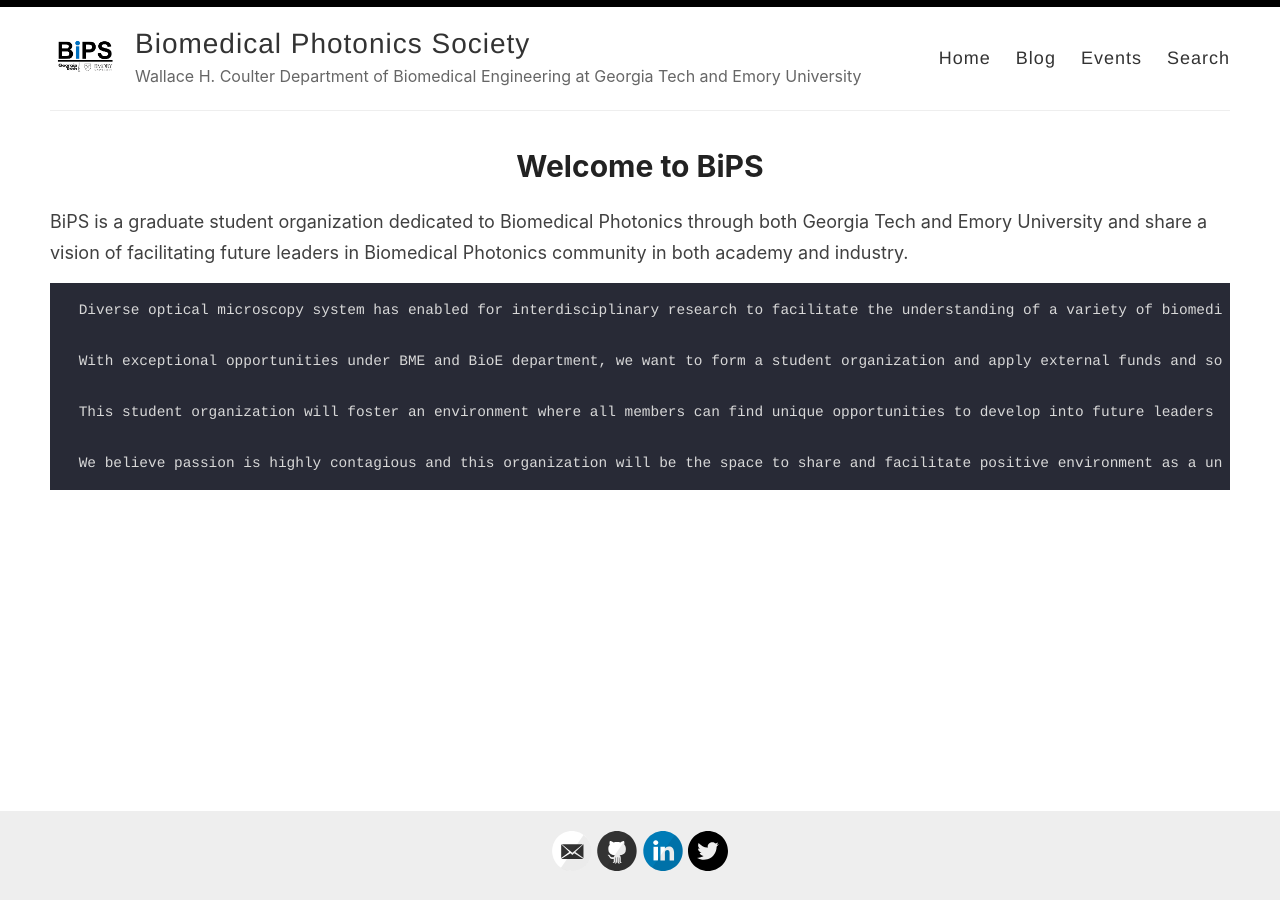
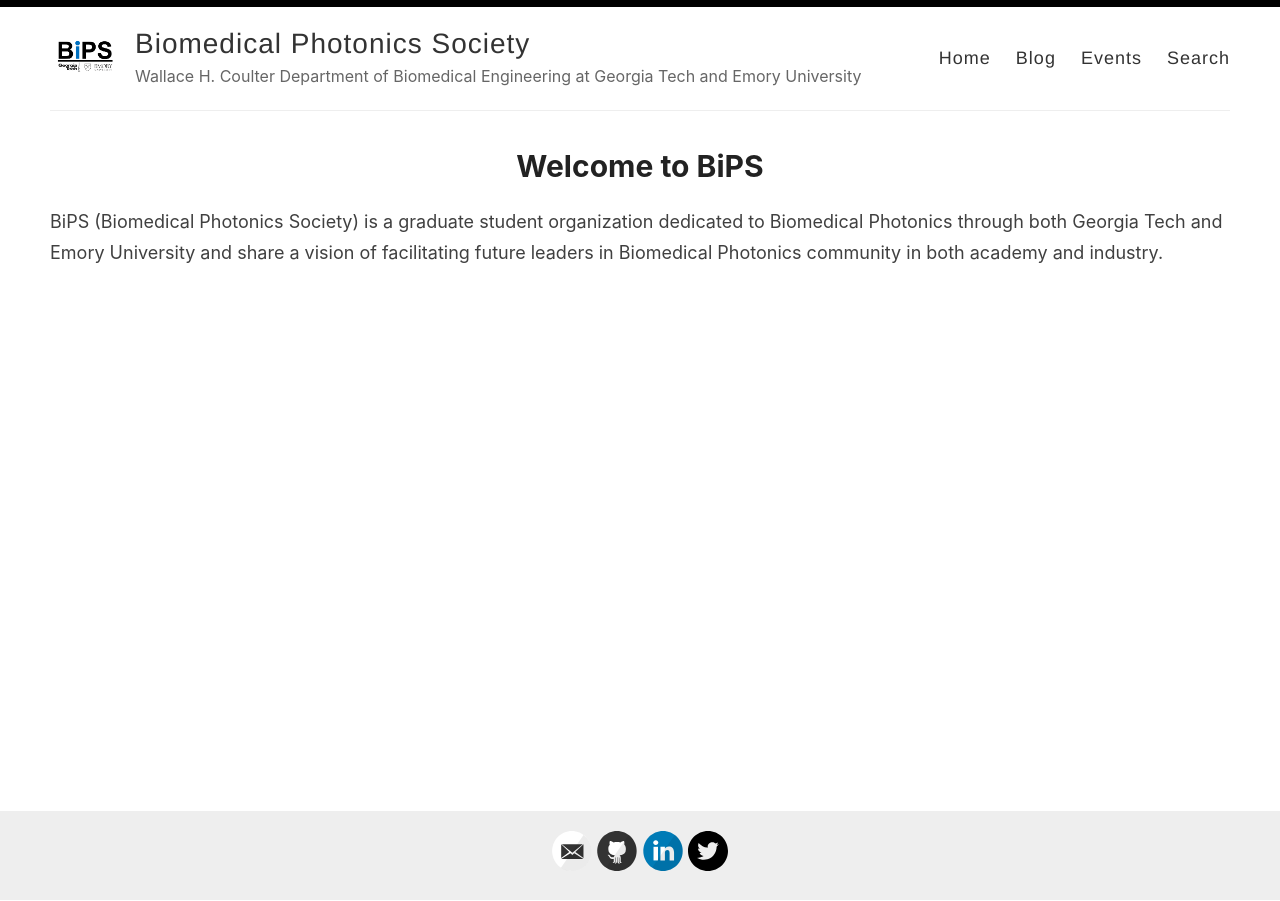
Before and after one commit to bipsgatech/bipsgatech.github.io, a Jekyll site: the page built from index.md, in a window 1280 px wide. Built offline with Jekyll 4.4.1, drawn with Linux system fonts in a browser that asks for light colours; our own code applies the rules of GitHub Pages for plain Markdown files.

Commit message:
Update index.md

```diff
--- a/index.md
+++ b/index.md
@@ -4,12 +4,4 @@ layout: default
 
 # Welcome to BiPS
 
-BiPS is a graduate student organization dedicated to Biomedical Photonics through both Georgia Tech and Emory University and share a vision of facilitating future leaders in Biomedical Photonics community in both academy and industry.
-
-     Diverse optical microscopy system has enabled for interdisciplinary research to facilitate the understanding of a variety of biomedical target with high speed, high resolution, and multi-status environment. However, optical microscopists, especially students, have an limited access to fully understand the focal point where newly developed system could be applicable and critical needs from users. Likewise, young biologists and neuroscientists also suffer from the lack of understanding of how recent optical microscopy systems work while using core optical imaging facilities.
-
-     With exceptional opportunities under BME and BioE department, we want to form a student organization and apply external funds and sources to address mutual understandings how biomedical photonics can bridge the gap and provide methods for questions from diverse interdisciplinary fields. Our student organization will be operated by graduate students mainly researching on biomedical photonics and will initiate multiple academic and out-reach events co-hosted with diverse biomedical student organizations and institutions.
-
-     This student organization will foster an environment where all members can find unique opportunities to develop into future leaders in academics and industry in the rapidly growing field of biomedical photonics. Prepared plans of academic visits, industrial visits, and social events will enable for members to expand their professional networks and be aware of broad options that members can pursue to launch new paths after graduation, contributing to optical society and for future generations of scientists.
-
-     We believe passion is highly contagious and this organization will be the space to share and facilitate positive environment as a united community of biomedical photonics.
+BiPS (Biomedical Photonics Society) is a graduate student organization dedicated to Biomedical Photonics through both Georgia Tech and Emory University and share a vision of facilitating future leaders in Biomedical Photonics community in both academy and industry.
```
